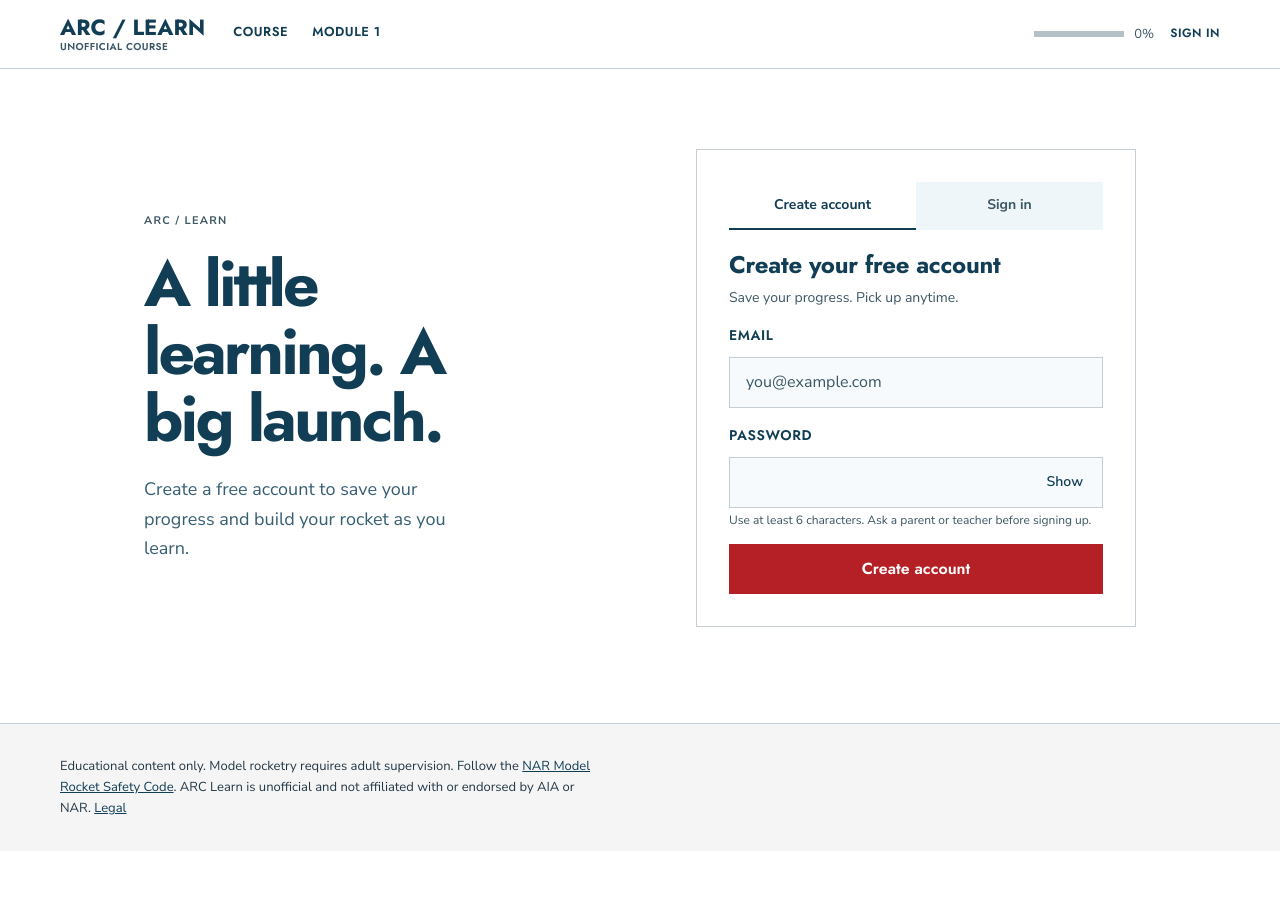
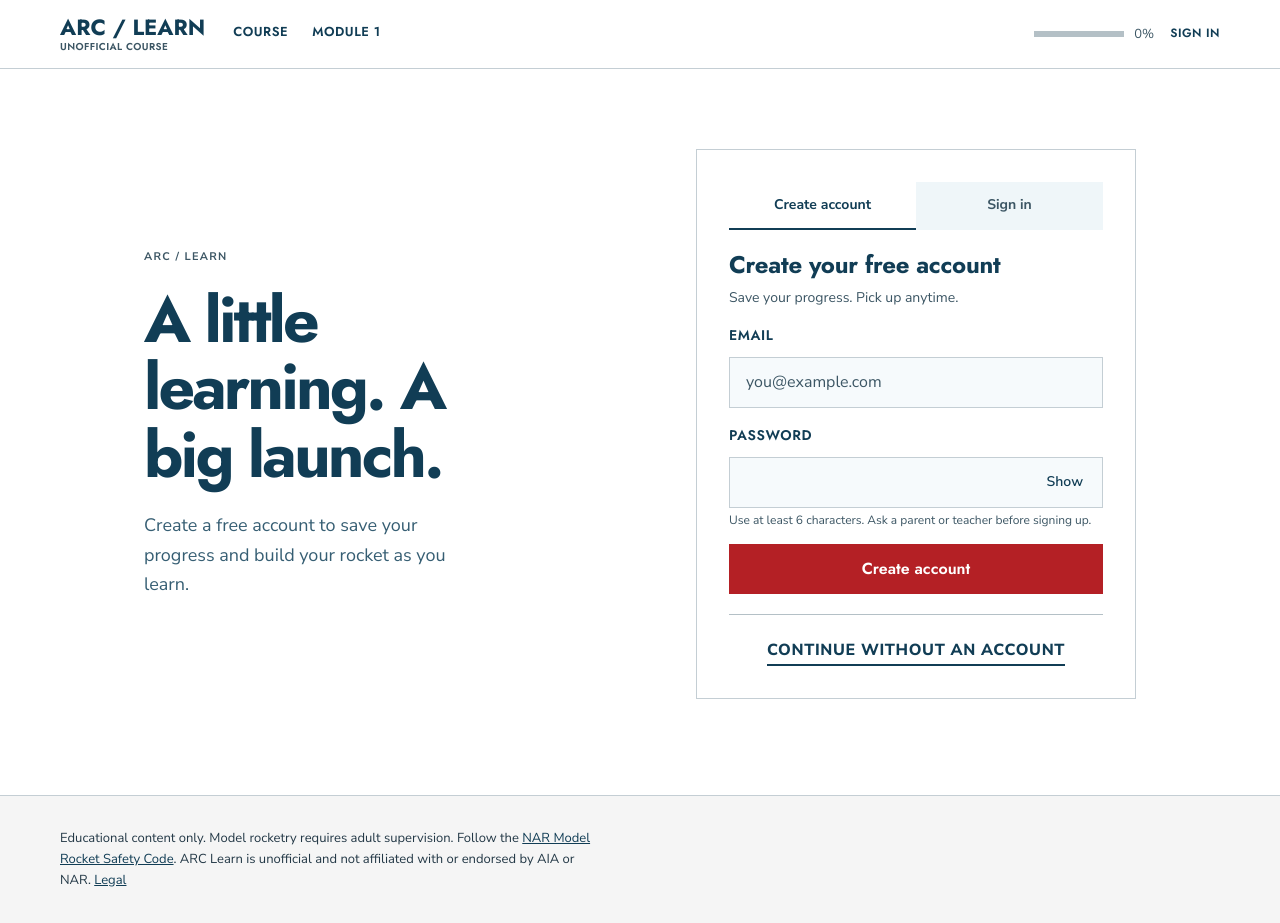
Before and after one commit to Hrishiv67/arc-learn, a Next.js app: page /account in a window 1280 px wide. Before the commit the page ends 851 px from the top, so only its background shows below. Built offline with nearby package versions, Linux system fonts and the light colour scheme; no server answers.

Commit message:
Allow guest course access while account setup is optional (#6)

```diff
--- a/app/(app)/account/AccountClient.tsx
+++ b/app/(app)/account/AccountClient.tsx
@@ -80,6 +80,13 @@ export function AccountClient({
               browser.
             </p>
             <Button href="/modules">Open the course</Button>
+          </div>
+        )}
+        {!user && (
+          <div className="mt-5 border-t border-mist-600 pt-5 text-center">
+            <TextButton tone="navy" href="/modules">
+              Continue without an account
+            </TextButton>
           </div>
         )}
       </div>
--- a/app/(app)/modules/[slug]/layout.tsx
+++ b/app/(app)/modules/[slug]/layout.tsx
@@ -1,34 +1,8 @@
-import { redirect } from "next/navigation";
-import { getSupabaseConfig } from "@/lib/supabase/config";
-import { createClient } from "@/lib/supabase/server";
-
-/**
- * Module gate.
- *
- * An account is required before any module, including the first one. The course
- * itself is free — the account exists so a student's progress, and the rocket
- * they are assembling from it, survive changing devices.
- *
- * When no Supabase project is configured this falls through instead of locking
- * the app: the zero-backend path is how this repo runs in development and in
- * tests, and a gate that cannot check a session must not pretend it can.
- */
-export default async function ModuleLayout({
+/** Public course access while account setup is optional. Personal data remains protected by Supabase RLS. */
+export default function ModuleLayout({
   children,
-  params,
 }: {
   children: React.ReactNode;
-  params: Promise<{ slug: string }>;
 }) {
-  if (getSupabaseConfig()) {
-    const { slug } = await params;
-    const supabase = await createClient();
-    const {
-      data: { user },
-    } = await supabase.auth.getUser();
-    if (!user) {
-      redirect(`/account?next=${encodeURIComponent(`/modules/${slug}`)}`);
-    }
-  }
   return <>{children}</>;
 }
```
